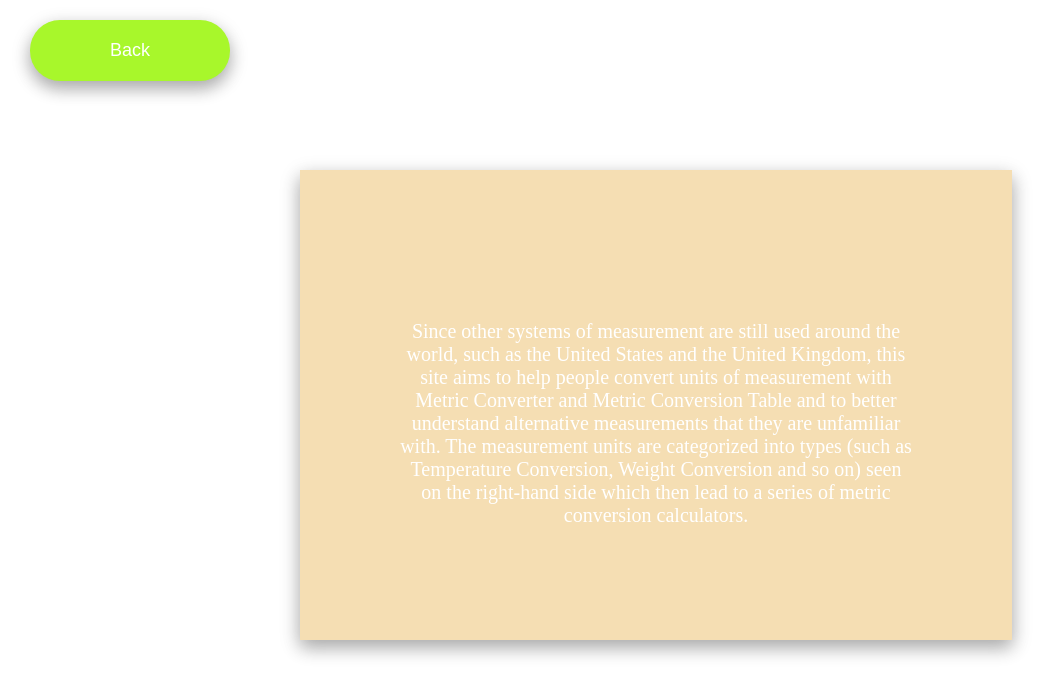
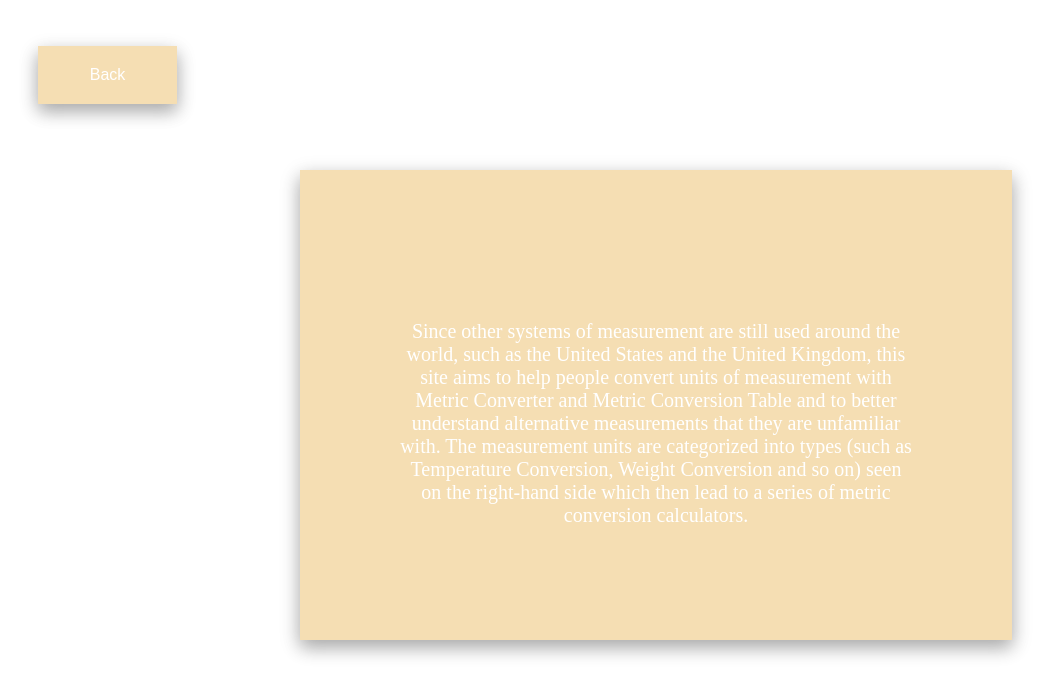
Before and after one commit to AAbdelraouf/Measurement-Converter-frontend-backend-code, a website: page aboutPage/HTML/aboutPage.html in a window 1280 px wide. Shown: the whole page, without its empty margins (0-1063 px from the left). Drawn offline with nearby package versions, Linux system fonts and the light colour scheme.

Commit message:
files uploaded

```diff
--- a/aboutPage/CSS/aboutPageStyling.css
+++ b/aboutPage/CSS/aboutPageStyling.css
@@ -15,19 +15,20 @@
 }
 
 #theAboutButton{
-    width: 200px;
-    position: absolute;
+    position: relative;
+    width: 11%;
+    top:38px;
     left: 30px;
-    top: 20px;
-    background-color: #A8F72B;
+    background-color: wheat;
     border: none;
     color: white;
     padding: 20px;
-    font-size: 18px;
+    text-align: center;
+    text-decoration: none;
+    font-size: 16px;
     cursor: pointer;
-    box-shadow: 0 8px 16px 0 rgba(0,0,0,0.2), 0 6px 20px 0 rgba(0,0,0,0.19);
-    border-radius: 30px;
-}
+    box-shadow: 0 8px 16px 0 rgba(0,0,0,0.2), 0 6px 20px 0 rgba(0,0,0,0.19);}
+
 
 @media only screen and (max-width: 768px){
 
```
Also changed, not shown: mainPage/javascrptfile.js (+18 -6 lines).
